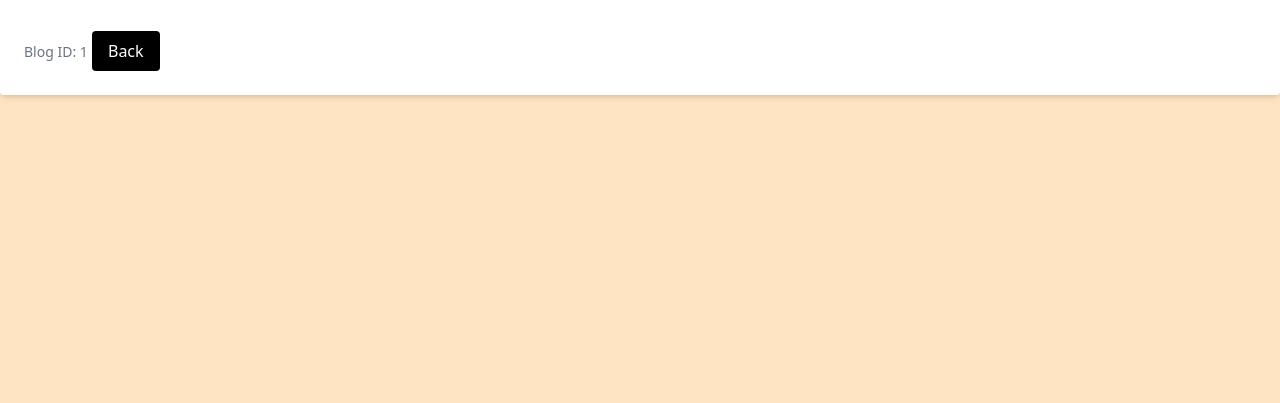
After one commit to priyank-ladumor/learn-Django, a Django app: page /blog/1/ in a window 1280 px wide. The commit adds this page. Shown: the part 397-800 px from the top of the page. Run offline with Django 5.2, Linux system fonts and the light colour scheme; data comes from the database, SQL or seed files in the repository; some libraries are stand-ins or nearby versions.

Commit message:
blog list and details page render

```diff
--- a/blog/models.py
+++ b/blog/models.py
@@ -11,10 +11,11 @@
     ]
     title = models.CharField(max_length=200)
     pub_date = models.DateTimeField()
-    body = models.TextField()
     image = models.ImageField(upload_to='images/')
     date = models.DateTimeField(default=timezone.now)
+    draft = models.BooleanField(default=False)
     blog_type = models.CharField(max_length=7, choices=BLOG_TYPE, default='Public')
+    description = models.TextField(default='', blank=True)
 
     def __str__(self):
         return self.title
--- /dev/null
+++ b/blog/templates/blog/details/index.html
@@ -0,0 +1,21 @@
+{% extends "layout.html" %}
+
+{% block title %}Django blog detail Page{% endblock %}
+
+{% block content %}
+<h1 class="text-2xl font-bold text-blue-600 mb-6">blog detail Content</h1>
+    <div class="bg-white shadow-md rounded p-6 mb-6">
+        <p class="text-gray-800 text-xl font-semibold mb-2">{{ blog.title }}</p>
+
+        <img src="{{ blog.image.url }}" alt="Blog Image" class="w-full max-h-64 object-cover mb-4 rounded">
+
+        <span class="text-sm text-gray-500">Blog ID: {{ blog.id }}</span>
+
+        <a
+            href="{% url 'blog' %}"
+            class="inline-block mt-4 bg-black text-white px-4 py-2 rounded hover:bg-gray-800 transition"
+        >
+            Back
+        </a>
+    </div>
+{% endblock %}
--- a/blog/urls.py
+++ b/blog/urls.py
@@ -6,6 +6,7 @@
 #localhost:8000/blog/learn
 urlpatterns = [
     path('', views.learn_app, name='learn_app'),
-    path('learn/', views.learn__app, name='learn__app'),
+    path('demo/', views.learn__app, name='learn__app'),
     path('list/', views.blog, name='blog'),
+    path('<int:blog_id>/', views.blog_detail, name='blog_detail'),
 ]
--- a/blog/views.py
+++ b/blog/views.py
@@ -1,4 +1,4 @@
-from django.shortcuts import render
+from django.shortcuts import render, get_object_or_404
 from .models import Blog
 
 # Create your views here.
@@ -12,4 +12,10 @@
 def blog(request):
     blogs = Blog.objects.all()
     print('blogs: ', blogs)
-    return render(request, 'blog/list/index.html', {'blogs': blogs})
+    return render(request, 'blog/demo/index.html', {'blogs': blogs})
+
+def blog_detail(request, blog_id):
+    # blog = Blog.objects.get(pk=blog_id)
+    blog = get_object_or_404(Blog, pk=blog_id)
+    print('blog: ', blog)
+    return render(request, 'blog/details/index.html', {'blog': blog})
```
Also changed, not shown: blog/templates/blog/demo/index.html (+15 -7 lines), README.md, db.sqlite3.
